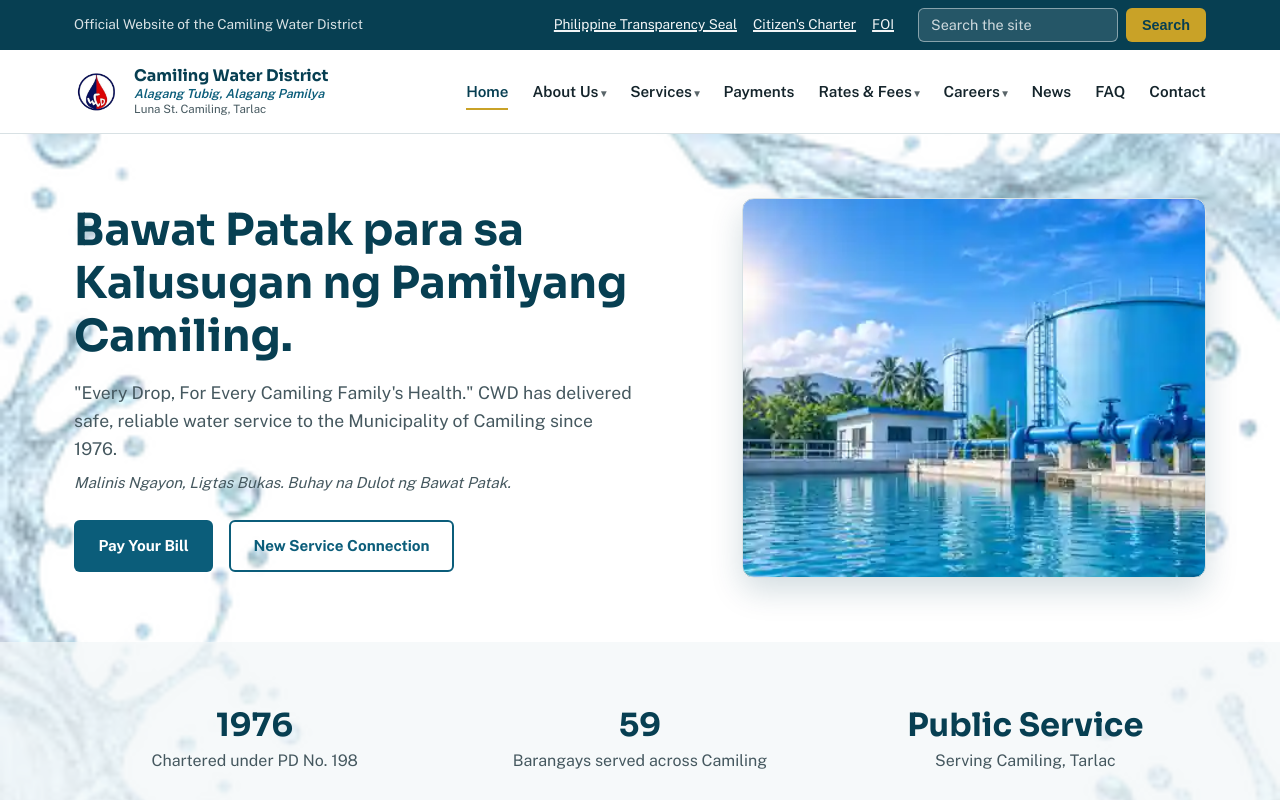
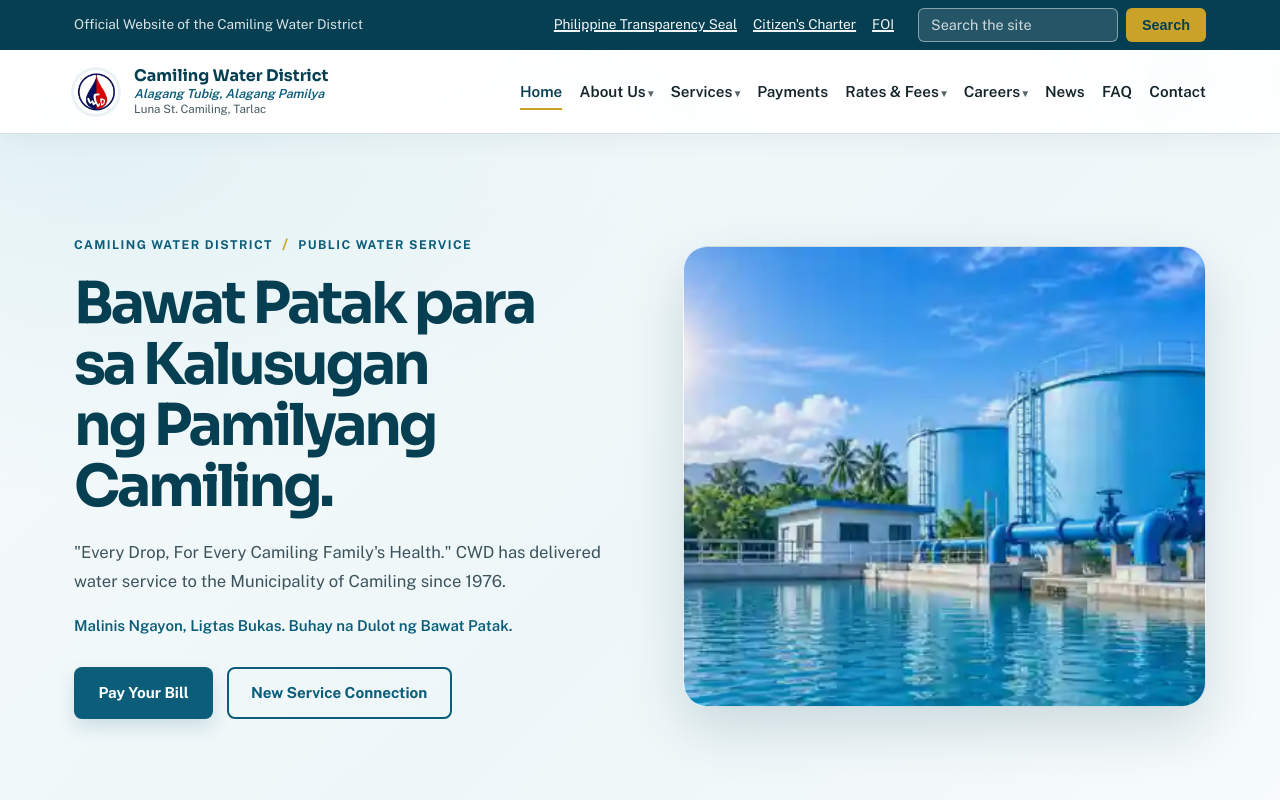
Before and after one commit to notsyned/CWDWEBSITE, a plain HTML site: page index.html in a window 1280 px wide. Shown: the top 800 px of the page. Drawn offline with nearby package versions, Linux system fonts and the light colour scheme.

Commit message:
Refine CWD visual design inspired by modern public-service websites

```diff
--- a/assets/styles.css
+++ b/assets/styles.css
@@ -824,3 +824,276 @@ section[id] { scroll-margin-top: 96px; }
     background-repeat: repeat-y;
   }
 }
+
+
+/* ---------- CWD design refinement: public-service clarity ---------- */
+:root {
+  --radius: 12px;
+}
+
+.site-header {
+  box-shadow: 0 6px 24px rgba(7, 63, 82, 0.055);
+  background: rgba(255, 255, 255, 0.97);
+  backdrop-filter: saturate(135%) blur(10px);
+}
+
+.brand-logo {
+  box-shadow: 0 0 0 3px rgba(11, 93, 122, 0.08);
+}
+
+.main-nav > ul {
+  gap: clamp(0.75rem, 1.35vw, 1.35rem);
+}
+
+.main-nav a {
+  border-radius: 6px 6px 0 0;
+  transition: color 160ms ease, border-color 160ms ease;
+}
+
+.main-nav a:focus-visible,
+.gov-bar a:focus-visible,
+.btn:focus-visible {
+  outline: 3px solid var(--gold);
+  outline-offset: 3px;
+}
+
+.home-hero {
+  position: relative;
+  overflow: hidden;
+  padding: clamp(3.25rem, 7vw, 6rem) 0;
+  background:
+    radial-gradient(ellipse at 5% 0%, rgba(91, 178, 197, 0.12), transparent 38%),
+    linear-gradient(135deg, #f7fbfc 0%, #edf6f8 54%, #f7fbfc 100%);
+}
+
+.home-hero-grid {
+  grid-template-columns: minmax(0, 1.02fr) minmax(0, 0.98fr);
+  gap: clamp(2.25rem, 5vw, 5rem);
+}
+
+.home-hero-copy {
+  position: relative;
+  z-index: 1;
+  padding: clamp(0rem, 1vw, 0.6rem) 0;
+}
+
+.home-hero-eyebrow {
+  display: flex;
+  align-items: center;
+  flex-wrap: wrap;
+  gap: 0.55rem;
+  color: var(--teal);
+  font-family: var(--font-body);
+  font-size: 0.76rem;
+  font-weight: 700;
+  letter-spacing: 0.12em;
+  line-height: 1.5;
+  margin: 0 0 1rem;
+  text-transform: uppercase;
+}
+
+.home-hero-eyebrow span {
+  color: var(--gold);
+  font-size: 1rem;
+}
+
+.home-hero-title {
+  max-width: 13ch;
+  color: var(--teal-deep);
+  font-size: clamp(2.55rem, 4.5vw, 4.35rem);
+  letter-spacing: -0.055em;
+  line-height: 1.06;
+  margin: 0 0 1.25rem;
+  text-wrap: balance;
+}
+
+.home-hero-lead {
+  max-width: 54ch;
+  color: #3c535c;
+  font-size: clamp(1.02rem, 1.3vw, 1.18rem);
+  line-height: 1.8;
+  margin-bottom: 1rem;
+}
+
+.home-hero-tagline {
+  max-width: 50ch;
+  color: var(--teal);
+  font-size: 0.94rem;
+  font-weight: 600;
+  line-height: 1.7;
+  margin-bottom: 0;
+}
+
+.home-hero-actions {
+  display: flex;
+  align-items: center;
+  gap: 0.85rem;
+  flex-wrap: wrap;
+  margin-top: 1.75rem;
+}
+
+.home-hero-photo {
+  min-height: clamp(320px, 36vw, 480px);
+  border: 1px solid rgba(255, 255, 255, 0.8);
+  border-radius: 24px;
+  box-shadow: 0 22px 55px rgba(7, 63, 82, 0.16);
+  position: relative;
+  isolation: isolate;
+}
+
+.home-hero-photo::after {
+  content: "";
+  position: absolute;
+  inset: 0;
+  border-radius: inherit;
+  background: linear-gradient(180deg, rgba(7, 63, 82, 0.02), rgba(7, 63, 82, 0.12));
+  pointer-events: none;
+  z-index: -1;
+}
+
+.btn {
+  border-radius: 8px;
+  transition: background 160ms ease, color 160ms ease, border-color 160ms ease, transform 160ms ease, box-shadow 160ms ease;
+}
+
+.btn-primary {
+  box-shadow: 0 8px 18px rgba(11, 93, 122, 0.16);
+}
+
+.btn-primary:hover,
+.btn-outline:hover {
+  transform: translateY(-2px);
+  box-shadow: 0 10px 22px rgba(7, 63, 82, 0.13);
+}
+
+.home-stats-section {
+  padding: 1.5rem 0;
+  background: rgba(243, 247, 248, 0.92);
+  border-top: 1px solid rgba(216, 225, 228, 0.8);
+  border-bottom: 1px solid rgba(216, 225, 228, 0.8);
+}
+
+.home-stats-grid {
+  grid-template-columns: repeat(3, minmax(0, 1fr));
+  gap: 1rem;
+}
+
+.home-stat {
+  min-width: 0;
+  padding: 1.45rem 1rem;
+  text-align: center;
+  border-right: 1px solid var(--line);
+}
+
+.home-stat:last-child {
+  border-right: 0;
+}
+
+.home-stat h2 {
+  color: var(--teal-deep);
+  font-size: clamp(1.65rem, 2.8vw, 2.25rem);
+  letter-spacing: -0.04em;
+  line-height: 1.2;
+  margin-bottom: 0.45rem !important;
+  overflow-wrap: anywhere;
+}
+
+.home-stat:last-child h2 {
+  font-size: clamp(1.25rem, 2vw, 1.75rem);
+  letter-spacing: -0.025em;
+}
+
+.home-stat p {
+  font-size: 0.94rem;
+  line-height: 1.6;
+  margin: 0 auto;
+}
+
+.section-head h2 {
+  color: var(--teal-deep);
+  letter-spacing: -0.035em;
+  line-height: 1.2;
+  margin-bottom: 0.8rem;
+}
+
+.section-head h2::after {
+  content: "";
+  display: block;
+  width: 3.25rem;
+  height: 3px;
+  margin-top: 0.9rem;
+  border-radius: 999px;
+  background: linear-gradient(90deg, var(--teal), #71c7d4);
+}
+
+.card {
+  border-radius: 14px;
+  border-color: rgba(216, 225, 228, 0.9);
+  box-shadow: 0 5px 18px rgba(7, 63, 82, 0.045);
+  transition: transform 180ms ease, box-shadow 180ms ease, border-color 180ms ease;
+}
+
+.card:hover {
+  transform: translateY(-3px);
+  border-color: rgba(11, 93, 122, 0.24);
+  box-shadow: 0 14px 28px rgba(7, 63, 82, 0.09);
+}
+
+.card-icon {
+  border-radius: 14px;
+}
+
+.site-footer {
+  border-top: 4px solid var(--gold);
+}
+
+@media (max-width: 860px) {
+  .home-hero {
+    padding: 3rem 0 3.5rem;
+  }
+
+  .home-hero-grid {
+    grid-template-columns: 1fr;
+    gap: 2rem;
+  }
+
+  .home-hero-photo {
+    min-height: 280px;
+    order: -1;
+    border-radius: 18px;
+  }
+
+  .home-hero-title {
+    max-width: 16ch;
+    font-size: clamp(2.45rem, 7.5vw, 3.6rem);
+  }
+
+  .home-stats-grid {
+    grid-template-columns: 1fr;
+    gap: 0;
+  }
+
+  .home-stat {
+    padding: 1.15rem 0.75rem;
+    border-right: 0;
+    border-bottom: 1px solid var(--line);
+  }
+
+  .home-stat:last-child {
+    border-bottom: 0;
+  }
+}
+
+@media (prefers-reduced-motion: reduce) {
+  .card,
+  .btn,
+  .main-nav a {
+    transition: none;
+  }
+
+  .card:hover,
+  .btn-primary:hover,
+  .btn-outline:hover {
+    transform: none;
+  }
+}
--- a/index.html
+++ b/index.html
@@ -12,7 +12,7 @@
 <meta property="og:description" content="Official website of the Camiling Water District (CWD), Tarlac, Philippines.">
 <link rel="preconnect" href="https://fonts.googleapis.com">
 <link href="https://fonts.googleapis.com/css2?family=Sora:wght@600;700&family=Public+Sans:wght@400;600;700&display=swap" rel="stylesheet">
-<link rel="stylesheet" href="assets/styles.css?v=home-hero-20261118">
+<link rel="stylesheet" href="assets/styles.css?v=cwd-design-pass-20261118">
 <script type="application/ld+json">
 {"@context":"https://schema.org","@type":"GovernmentOrganization","name":"Camiling Water District","address":{"@type":"PostalAddress","streetAddress":"Luna St.","addressLocality":"Camiling","addressRegion":"Tarlac","addressCountry":"PH"},"telephone":"(04593) 40304","email":"Camilingwaterdistrict@gmail.com"}
 </script>
@@ -104,11 +104,12 @@
   <!-- Hero -->
   <section class="home-hero">
     <div class="container home-hero-grid">
-      <div>
-      <h1>Bawat Patak para sa Kalusugan ng Pamilyang Camiling.</h1>
-      <p style="max-width:52ch; font-size:1.1rem;">"Every Drop, For Every Camiling Family's Health." CWD has delivered safe, reliable water service to the Municipality of Camiling since 1976.</p>
-      <p style="max-width:52ch; font-size:0.95rem; font-style:italic; margin-top:-0.5rem;">Malinis Ngayon, Ligtas Bukas. Buhay na Dulot ng Bawat Patak.</p>
-      <div style="display:flex; gap:1rem; flex-wrap:wrap; margin-top:1.5rem;">
+      <div class="home-hero-copy">
+      <p class="home-hero-eyebrow">CAMILING WATER DISTRICT <span aria-hidden="true">/</span> PUBLIC WATER SERVICE</p>
+      <h1 class="home-hero-title">Bawat Patak para sa Kalusugan ng Pamilyang Camiling.</h1>
+      <p class="home-hero-lead">"Every Drop, For Every Camiling Family's Health." CWD has delivered water service to the Municipality of Camiling since 1976.</p>
+      <p class="home-hero-tagline">Malinis Ngayon, Ligtas Bukas. Buhay na Dulot ng Bawat Patak.</p>
+      <div class="home-hero-actions">
         <a href="payments.html" class="btn btn-primary">Pay Your Bill</a>
         <a href="services.html" class="btn btn-outline">New Service Connection</a>
       </div>
@@ -118,17 +119,17 @@
   </section>
 
   <!-- Quick stats -->
-  <section class="section-tint">
-    <div class="container grid" style="grid-template-columns: repeat(auto-fit, minmax(200px,1fr)); text-align:center;">
-      <div>
+  <section class="section-tint home-stats-section">
+    <div class="container grid home-stats-grid">
+      <div class="home-stat">
         <h2 style="margin-bottom:0.2rem;">1976</h2>
         <p>Chartered under PD No. 198</p>
       </div>
-      <div>
+      <div class="home-stat">
         <h2 style="margin-bottom:0.2rem;">59</h2>
         <p>Barangays served across Camiling</p>
       </div>
-      <div>
+      <div class="home-stat">
         <h2 style="margin-bottom:0.2rem;">Public Service</h2>
         <p>Serving Camiling, Tarlac</p>
       </div>
```
